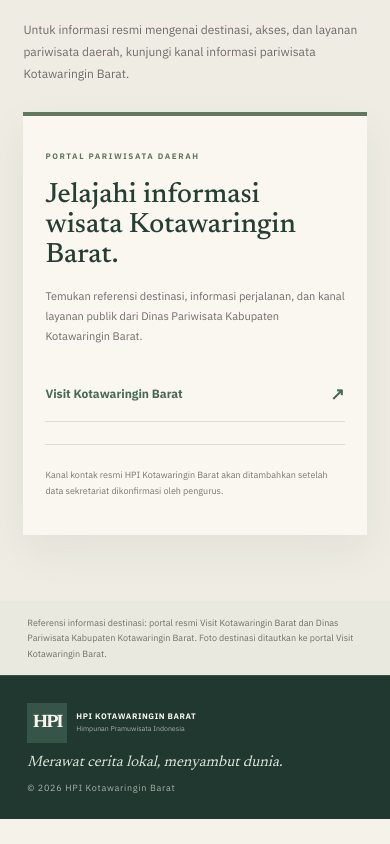
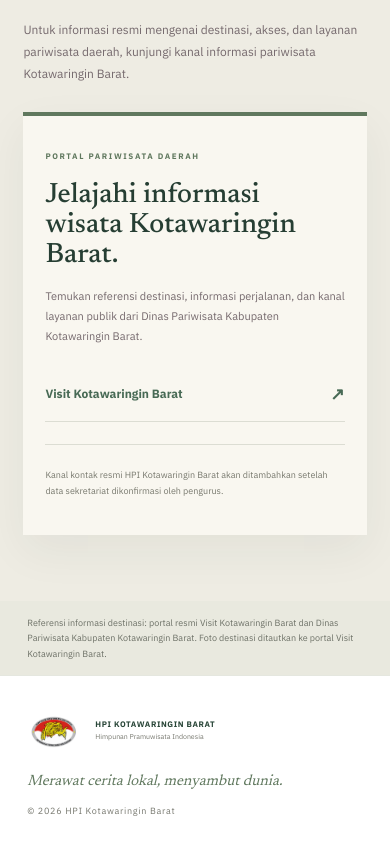
Before and after one commit to adiedieeees-create/HPI-Kotawaringin-barat, a plain HTML site: page index.html in a window 390 px wide. Shown: the part 7560-8404 px from the top of the page. Before the commit the page ends 8379 px from the top, so only its background shows below. Drawn offline with Linux system fonts and the light colour scheme.

Commit message:
style: match footer to white header with enlarged HPI logo

```diff
--- a/assets/css/style.css
+++ b/assets/css/style.css
@@ -1422,3 +1422,43 @@ body{background:#F5F2EA;color:#292E29}
     background:#FFFFFF!important;
   }
 }
+
+
+/* Footer treatment coordinated with the white header and official HPI mark. */
+.site-footer{
+  background:#FFFFFF!important;
+  color:#263E33!important;
+  border-top:1px solid #E5E7DF!important;
+  padding:34px 6.5%!important;
+}
+.footer-brand{gap:14px!important}
+.footer-brand .footer-logo{
+  display:block;
+  flex:0 0 62px;
+  width:62px;
+  height:62px;
+  object-fit:contain;
+  object-position:center;
+  background:transparent;
+  border:0;
+}
+.footer-brand .brand-copy strong{color:#294638!important}
+.footer-brand .brand-copy small{color:#77786F!important}
+.site-footer>p{color:#60785E!important}
+.site-footer .copyright{color:#77786F!important}
+@media(max-width:680px){
+  .site-footer{
+    background:#FFFFFF!important;
+    padding:28px 7% calc(28px + env(safe-area-inset-bottom))!important;
+    gap:16px!important;
+  }
+  .footer-brand .footer-logo{
+    flex-basis:54px;
+    width:54px;
+    height:54px;
+  }
+  .footer-brand .brand-copy strong{color:#294638!important}
+  .footer-brand .brand-copy small{color:#77786F!important}
+  .site-footer>p{color:#60785E!important}
+  .site-footer .copyright{color:#77786F!important}
+}
--- a/index.html
+++ b/index.html
@@ -14,7 +14,7 @@
   <link rel="preconnect" href="https://fonts.gstatic.com" crossorigin>
   <link rel="preconnect" href="https://web.visitkotawaringinbarat.id">
   <link href="https://fonts.googleapis.com/css2?family=IBM+Plex+Sans:wght@400;500;600;700&family=Newsreader:opsz,wght@6..72,400;6..72,500;6..72,600;6..72,700&display=swap" rel="stylesheet">
-  <link rel="stylesheet" href="assets/css/style.css?v=20261126-hpi-header-white-logo-08">
+  <link rel="stylesheet" href="assets/css/style.css?v=20261126-hpi-header-footer-white-09">
 </head>
 <body>
   <div class="announcement">Ruang informasi pramuwisata dan wisata lokal · Kotawaringin Barat</div>
@@ -140,7 +140,7 @@ article>
   </main>
 
   <footer class="site-footer">
-    <a class="brand footer-brand" href="index.html"><span class="brand-mark">HPI</span><span class="brand-copy"><strong>HPI KOTAWARINGIN BARAT</strong><small>Himpunan Pramuwisata Indonesia</small></span></a>
+    <a class="brand footer-brand" href="index.html"><img class="footer-logo" src="assets/images%20(20).jpeg" alt="Logo Himpunan Pramuwisata Indonesia" width="62" height="62"><span class="brand-copy"><strong>HPI KOTAWARINGIN BARAT</strong><small>Himpunan Pramuwisata Indonesia</small></span></a>
     <p>Merawat cerita lokal, menyambut dunia.</p><span class="copyright">© <span id="year"></span> HPI Kotawaringin Barat</span>
   </footer>
   <script src="assets/js/main.js"></script>
```
Also changed, not shown: destinasi.html (+2 -2 lines), pemandu.html (+2 -2 lines), tentang.html (+2 -2 lines).
